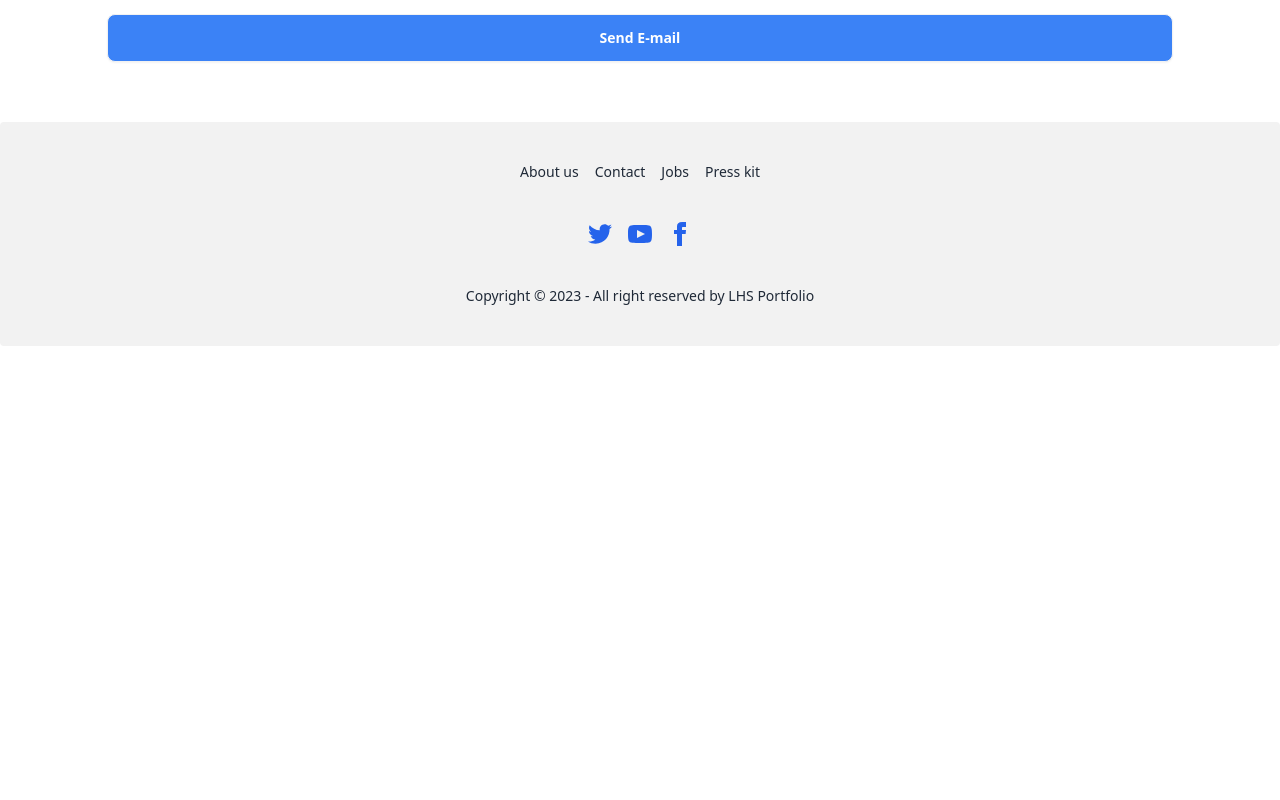
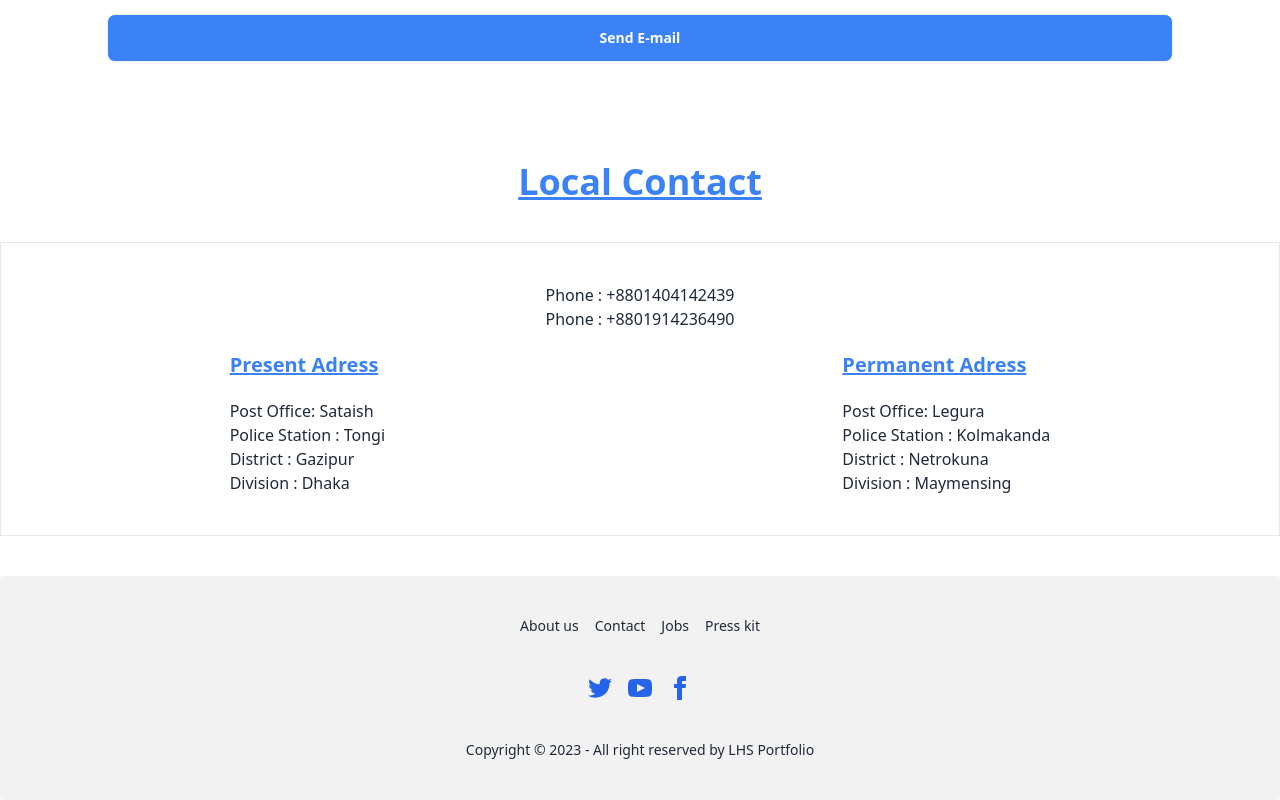
Before and after one commit to Lokman-Hakim-Shawon/my-portfolio, a React (Vite) app: page /contact in a window 1280 px wide. Shown: the part 1060-1860 px from the top of the page. Before the commit the page ends 1406 px from the top, so only its background shows below. Built offline with nearby package versions, Linux system fonts and the light colour scheme.

Commit message:
update website logo

```diff
--- a/index.html
+++ b/index.html
@@ -2,7 +2,7 @@
 <html lang="en">
   <head>
     <meta charset="UTF-8" />
-    <link rel="icon" type="image/svg+xml" href="/vite.svg" />
+    <link rel="icon" type="image/svg+xml" href="./src/assets/images/professional pic.png" />
     <meta name="viewport" content="width=device-width, initial-scale=1.0" />
     <title>My_Portfolio</title>
   </head>
--- a/src/componets/AboutDetails.jsx
+++ b/src/componets/AboutDetails.jsx
@@ -7,7 +7,7 @@ const AboutDetails = () => {
     <img src={img1} className="flex-1 max-w-sm rounded-lg " />
     <div className="flex-1">
       <h1 className="text-5xl font-bold text-center text-blue-500">About Me</h1>
-      <p className="py-6 text-2xl">I am a web developer since 2023. I have completed a course by programming-hero team. I have studied all technologys of web development like HTML, CSS, Tailwind, Javascript, React, Node.js, Express, Mongodb ect.</p>
+      <p className="py-6 lg:text-2xl">I am a web developer since 2023. I have completed a course by programming-hero team. I have studied all technologys of web development like HTML, CSS, Tailwind, Javascript, React, Node.js, Express, Mongodb ect.</p>
       <button className="btn bg-blue-500 text-white">Download My Resume</button>
     </div>
   </div>
--- a/src/componets/Aducation.jsx
+++ b/src/componets/Aducation.jsx
@@ -1,12 +1,12 @@
 
 const Aducation = () => {
     return (
-        <div className="my-5">
+        <div className="my-5  w-full">
             <h1 className=" py-10 text-4xl font-bold underline text-blue-500 text-center">Aducation</h1>
-            <div>
-                <table className="border w-full text-center">
+            <div className="">
+                <table className="w-full text-center">
                     <thead className="">
-                        <tr className="border border-2 border-blue-500">
+                        <tr className=" border-blue-500">
                             <td className="border border-blue-500">Institute Name</td>
                             <td className="border border-blue-500">Examination</td>
                             <td className="border border-blue-500">Group</td>
--- a/src/componets/Banner.jsx
+++ b/src/componets/Banner.jsx
@@ -1,7 +1,7 @@
 import cover1 from '../assets/images/cover.jpg'
 const Banner = () => {
     return (
-        <div>
+        <div className='p-0'>
            <div className="carousel w-full">
   <div id="slide1" className="carousel-item relative w-full">
     <img src={cover1} className="w-full" />
--- a/src/componets/MyProjects.jsx
+++ b/src/componets/MyProjects.jsx
@@ -6,14 +6,14 @@ const MyProjects = () => {
     return (
         // text div
         <div>
-            <div className="lg:my-10">
+            <div className="my-5 lg:my-10">
             <hr className="w-1/2 mx-auto border border-blue-300 md:border-2 lg:border-4 rounded-xl"/>
             <h1 className="text-center md:text-2xl lg:text-4xl font-bold md:py-2 lg:py-5 text-blue-500">My Letest Project</h1>
             <hr className="w-1/2 mx-auto border border-blue-300 md:border-2 lg:border-4 rounded-xl"/>
            </div>
 
         {/* letest project div */}
-        <div className="grid grid-cols-1 md:grid-cols-2 lg:grid-cols-3 lg:gap-5">
+        <div className="grid grid-cols-1 gap-5 md:grid-cols-2 lg:grid-cols-3 lg:gap-5">
             {/* 1st project card */}
         <div className="card  bg-base-100 border border-blue-500">
   <figure className="px-10 pt-10">
--- /dev/null
+++ b/src/componets/Myresume.jsx
@@ -0,0 +1,10 @@
+import img1 from '../assets/images/pdf.pdf'
+const Myresume = () => {
+    return (
+        <div className="w-1/2">
+            <a href={img1} download><button className="btn w-full bg-blue-500 text-white">Download Resume</button></a>
+        </div>
+    );
+};
+
+export default Myresume;
--- a/src/componets/Navbar.jsx
+++ b/src/componets/Navbar.jsx
@@ -1,6 +1,7 @@
 import { Link } from "react-router-dom";
 import img1 from './../assets/images/professional pic.png'
 import { FaLinkedin ,FaFacebookSquare  } from "react-icons/fa";
+
 const Navbar = () => {
     const navlink=<>
         <Link to='/' className="hover:text-green-600 text-blue-500"><li>Home</li></Link>
--- a/src/pages/Contact.jsx
+++ b/src/pages/Contact.jsx
@@ -6,6 +6,29 @@ const Contact = () => {
         <div>
             <Contactdiv></Contactdiv>
             <EmailForm></EmailForm>
+            <div className="w-full py-10">
+                <h1 className="text-4xl font-bold text-blue-500 text-center underline mb-10">Local Contact</h1>
+                <div className="w-full border py-10">
+                    <h1 className="text-center">Phone : +8801404142439</h1>
+                    <h1 className="text-center">Phone : +8801914236490</h1>
+                    <div className="flex flex-col lg:flex-row text-center lg:text-left w-full justify-around mx-auto">
+                        <div className="">
+                            <h1 className="underline py-5 text-xl font-bold text-blue-500">Present Adress</h1>
+                            <p>Post Office: Sataish</p>
+                            <p>Police Station : Tongi</p>
+                            <p>District : Gazipur</p>
+                            <p>Division : Dhaka</p>
+                        </div>
+                        <div className="">
+                            <h1 className="underline py-5 text-xl text-blue-500 font-bold">Permanent Adress</h1>
+                            <p>Post Office: Legura</p>
+                            <p>Police Station : Kolmakanda</p>
+                            <p>District : Netrokuna</p>
+                            <p>Division : Maymensing</p>
+                        </div>
+                    </div>
+                </div>
+            </div>
         </div>
     );
 };
--- a/src/pages/Home.jsx
+++ b/src/pages/Home.jsx
@@ -1,13 +1,22 @@
 import Banner from "../componets/Banner";
 import MyProjects from "../componets/MyProjects";
 import MySkill from "../componets/MySkill";
+import Myresume from "../componets/Myresume";
 
 const Home = () => {
     return (
-        <div>
+        <div >
             <Banner></Banner>
+            <div className="p-10">
+            <div className="flex justify-center  w-full">
+            <Myresume ></Myresume>
+            </div>
             <MyProjects></MyProjects>
             <MySkill></MySkill>
+            <div className="flex justify-center py-10 w-full">
+            <Myresume ></Myresume>
+            </div>
+            </div>
         </div>
     );
 };
```
Also changed, not shown: src/componets/MySkill.jsx (+6 -6 lines), 1 other file (tests, documents, lock files or other folders).
